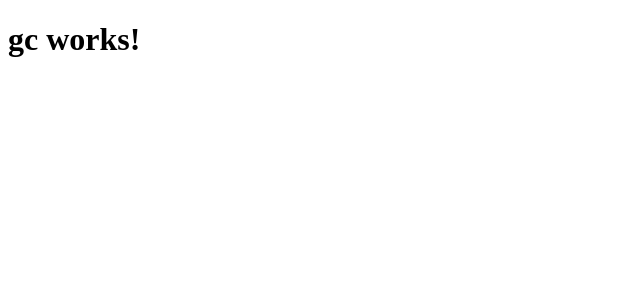
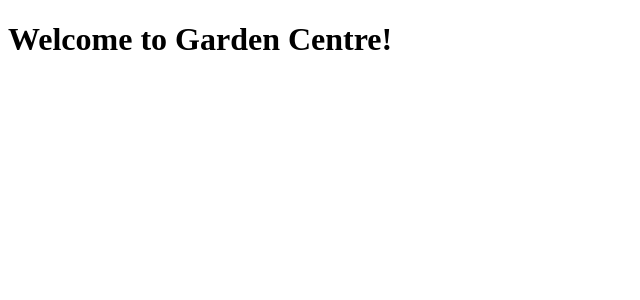
Before and after one commit to markvdesign/gardenCentre, an Angular app in the folder gardenCenter/: page / in a window 1280 px wide. Shown: the top 300 px of the page, without its empty margins (0-640 px from the left). Built offline with nearby package versions, Linux system fonts and the light colour scheme.

Commit message:
Angular front end now wired up

```diff
--- a/gardenCenter/src/app/app.component.ts
+++ b/gardenCenter/src/app/app.component.ts
@@ -6,5 +6,5 @@ import { Component } from '@angular/core';
   styleUrls: ['./app.component.scss']
 })
 export class AppComponent {
-  title = 'gc works!';
+  title = 'Welcome to Garden Centre!';
 }
```
Also changed, not shown: gardenCenter/.angular-cli.json, 13 other files (tests, documents, lock files or other folders).
